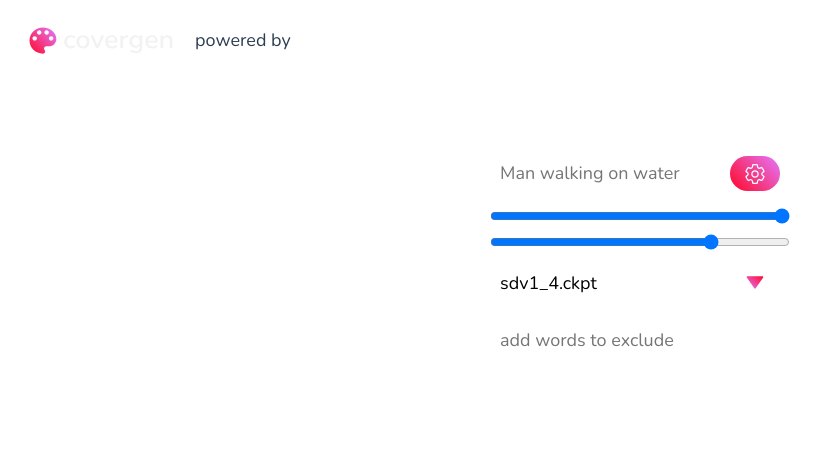
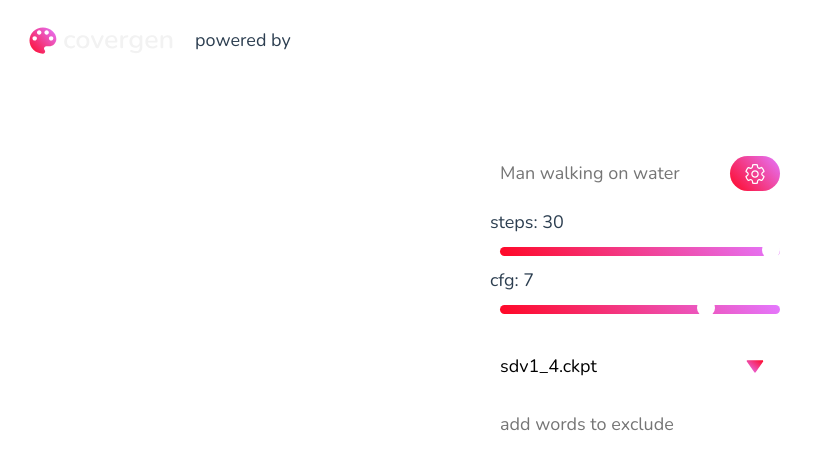
Before and after one commit to KindredSM/covergen, a Vue app: page / in a window 1280 px wide. Both pictures are taken after a click on the button 755 px from the left and 173 px from the top of the page. Shown: the top 470 px of the page, without its empty margins (0-824 px from the left). Built offline with nearby package versions, Linux system fonts and the light colour scheme.

Commit message:
cfg controls

```diff
--- a/src/assets/main.css
+++ b/src/assets/main.css
@@ -6,6 +6,49 @@
   margin: 0 auto;
 
   font-weight: normal;
+}
+
+input[type='range'] {
+  -webkit-appearance: none;
+  appearance: none;
+  background: transparent;
+  cursor: pointer;
+}
+
+input[type='range']:focus {
+  outline: none;
+}
+
+input[type='range']::-webkit-slider-runnable-track {
+  background: var(--colour-main);
+  border-radius: 0.5rem;
+  height: 0.5rem;
+}
+
+input[type='range']::-webkit-slider-thumb {
+  -webkit-appearance: none;
+  appearance: none;
+  margin-top: -6px;
+
+  background-color: #ffffff;
+  border-radius: 50px;
+  height: 1rem;
+  width: 1rem;
+}
+
+input[type='range']::-moz-range-track {
+  background-color: #053a5f;
+  border-radius: 0.5rem;
+  height: 0.5rem;
+}
+
+input[type='range']::-moz-range-thumb {
+  border: none;
+  border-radius: 0;
+
+  background-color: #ffffff;
+  height: 2rem;
+  width: 1rem;
 }
 
 html {
--- a/src/views/CoverCreation.vue
+++ b/src/views/CoverCreation.vue
@@ -14,8 +14,13 @@
           <settings-icon />
         </button>
       </div>
-      <input type="range" id="steps" v-model="steps" min="1" max="30" v-if="showSettings" />
-      <input type="range" id="cfg" v-model="cfg_scale" min="1" max="9" v-if="showSettings" />
+      <transition name="slide-fade"
+        ><div v-if="showSettings" class="settings-container">
+          <p>steps: {{ steps }}</p>
+          <input type="range" id="steps" v-model="steps" min="1" max="30" class="slider" />
+          <p>cfg: {{ cfg_scale }}</p>
+          <input type="range" id="cfg" v-model="cfg_scale" min="1" max="9" class="slider" /></div
+      ></transition>
 
       <div class="select-container">
         <down-arrow class="down-arrow" />
@@ -175,6 +180,31 @@ export default {
 </script>
 
 <style>
+.settings-container {
+  display: flex;
+  flex-direction: column;
+  justify-content: center;
+  margin-bottom: 10px;
+}
+.slide-fade-enter-active {
+  transition: all 0.3s ease;
+}
+.slide-fade-leave-active {
+  transition: all 0.3s ease;
+}
+
+/* Start state for the component with v-show="true" */
+.slide-fade-enter-from,
+.slide-fade-leave-to {
+  opacity: 0;
+}
+
+/* End state for the component with v-show="false" */
+.slide-fade-enter-to,
+.slide-fade-leave-from {
+  opacity: 1;
+}
+
 * {
   font-size: 18px;
 }
@@ -239,6 +269,10 @@ h1 {
   -webkit-appearance: none;
   -moz-appearance: none;
   appearance: none;
+}
+
+.slider {
+  margin: 10px;
 }
 
 .create-button {
```
